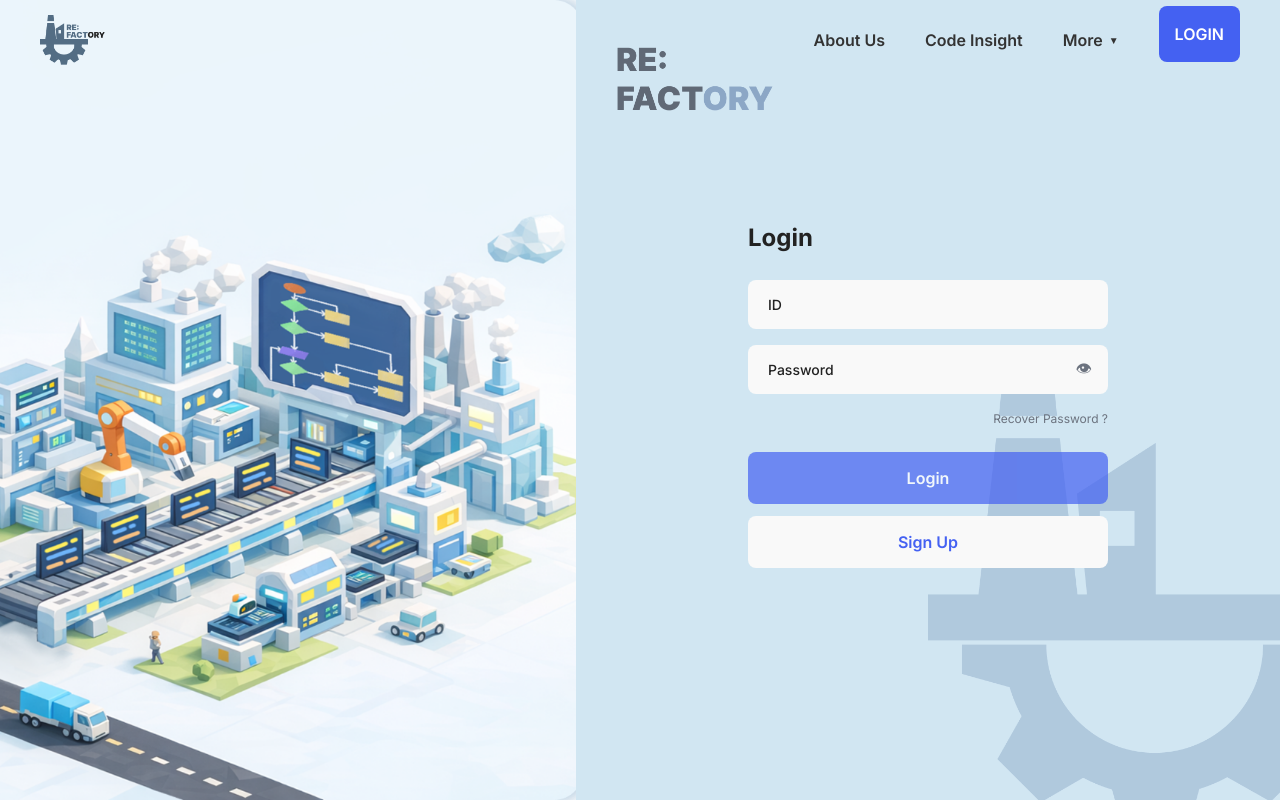
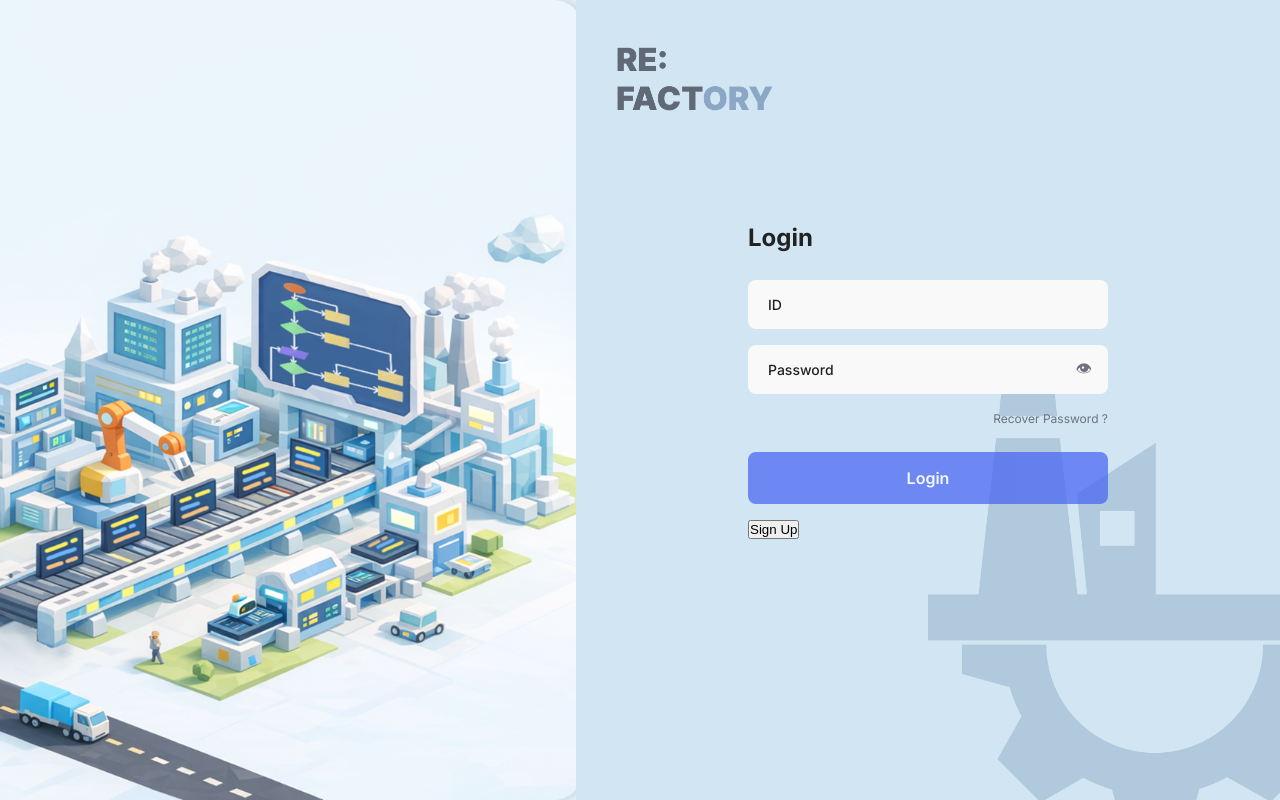
Before and after one commit to hoho715-park/refactory_f, a React (Vite) app: page /#/login in a window 1280 px wide. Built offline with nearby package versions, Linux system fonts and the light colour scheme.

Commit message:
메인페이지 로그인 버튼도 변경된거 복구 및 로그인 페이지에서 header 나오는거 방지

```diff
--- a/src/App.jsx
+++ b/src/App.jsx
@@ -1,6 +1,6 @@
 // src/App.jsx
 
-import { Routes, Route } from "react-router-dom";
+import { Routes, Route, useLocation } from "react-router-dom";
 import Header from "./components/layout/Header";
 import Home from "./pages/Home";
 import About from "./pages/About";
@@ -12,9 +12,12 @@ import Login from "./pages/Login";
 import "./App.css";
 
 function App() {
+  const location = useLocation();
+  const hideHeader = location.pathname === "/login";
+
   return (
     <>
-      <Header />
+      {!hideHeader && <Header />}
       <Routes>
         <Route path="/" element={<Home />} />
         <Route path="/about" element={<About />} />
--- a/src/components/login/LoginForm.jsx
+++ b/src/components/login/LoginForm.jsx
@@ -55,7 +55,7 @@ const LoginForm = ({ onLogin, isAnimating }) => {
         <span className="recover-password">Recover Password ?</span>
         <button
           type="submit"
-          className="login-btn"
+          className="login-submit-btn"
           disabled={isAnimating || !id.trim() || !password.trim()}
         >
           Login
--- a/src/components/login/login.css
+++ b/src/components/login/login.css
@@ -134,7 +134,7 @@
   color: #4461F2;
 }
 
-.login-btn {
+.login-form-container .login-submit-btn {
   width: 100%;
   padding: 16px;
   font-family: 'Inter', sans-serif;
@@ -149,16 +149,16 @@
   margin-bottom: 12px;
 }
 
-.login-btn:hover:not(:disabled) {
+.login-form-container .login-submit-btn:hover:not(:disabled) {
   background-color: #3451e2;
 }
 
-.login-btn:disabled {
+.login-form-container .login-submit-btn:disabled {
   opacity: 0.7;
   cursor: not-allowed;
 }
 
-.signup-btn {
+.login-form-container .login-form-container .signup-btn {
   width: 100%;
   padding: 16px;
   font-family: 'Inter', sans-serif;
@@ -172,7 +172,7 @@
   transition: background-color 0.2s ease;
 }
 
-.signup-btn:hover {
+.login-form-container .signup-btn:hover {
   background-color: #eeeeee;
 }
 
```
